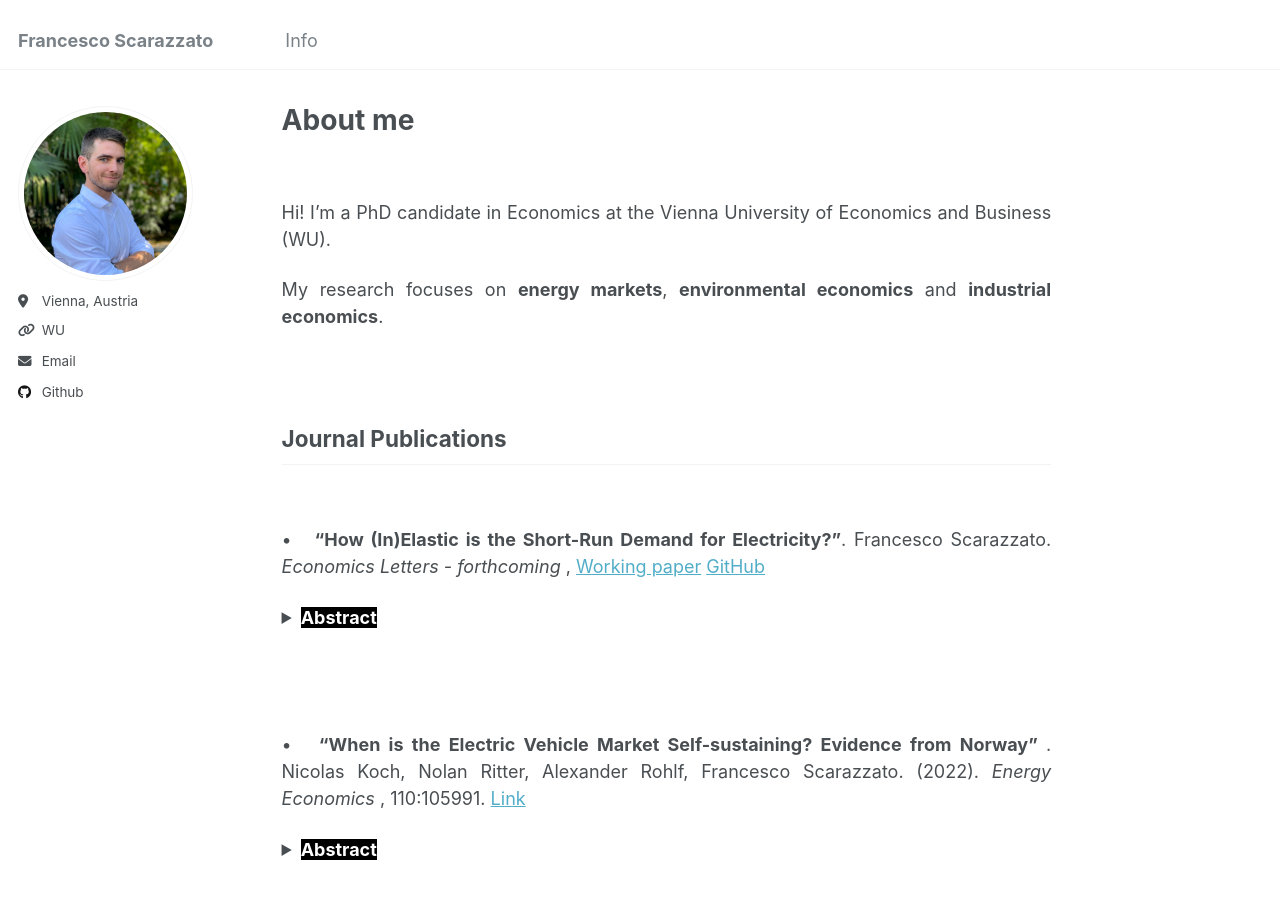
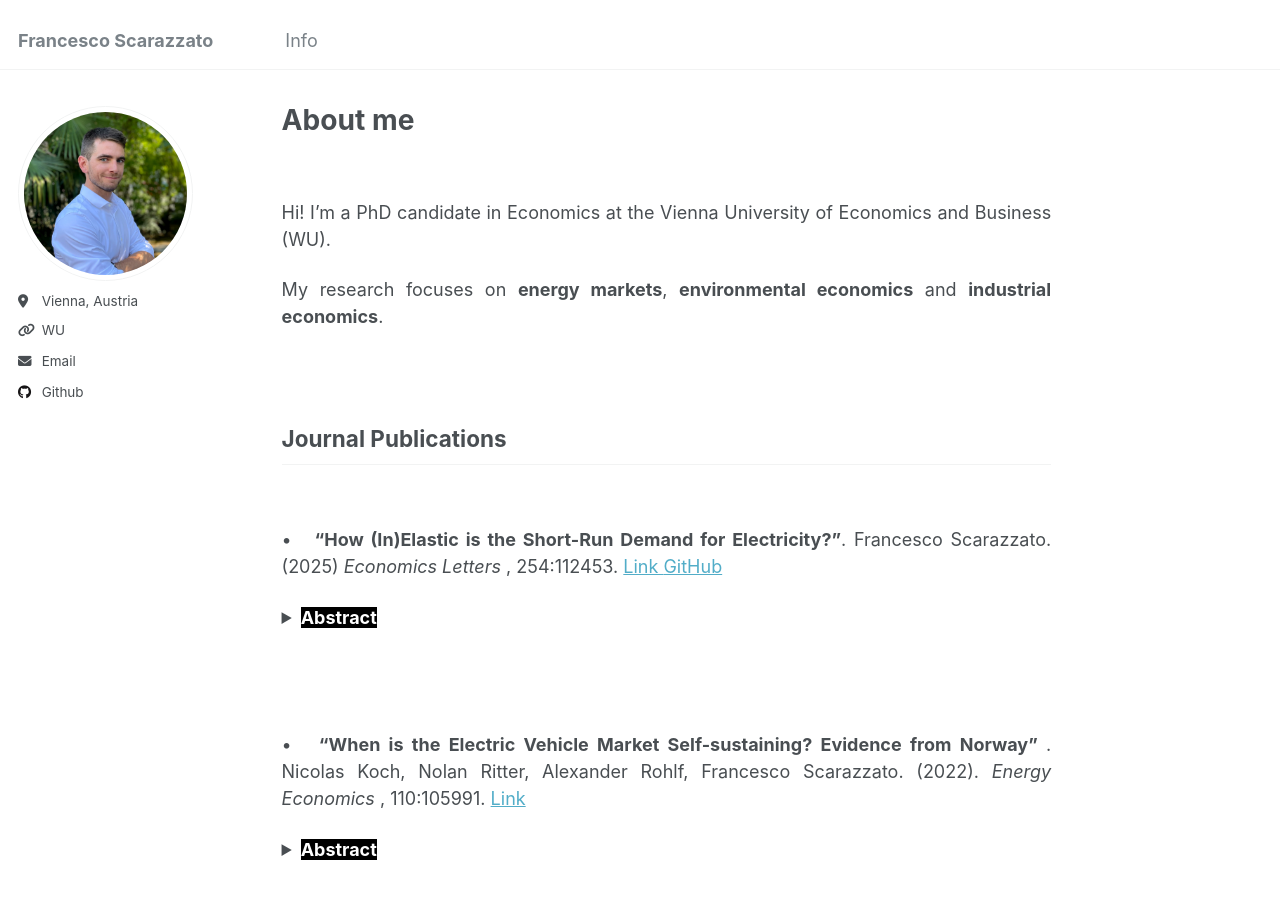
Before and after one commit to fscarazzato/fscarazzato.github.io, a Jekyll site: the page built from _pages/about.md, in a window 1280 px wide and 900 px high. Built offline with Jekyll 4.4.1, drawn with Linux system fonts in a browser that asks for light colours.

Commit message:
updated citation

```diff
--- a/_pages/about.md
+++ b/_pages/about.md
@@ -33,7 +33,7 @@ Journal Publications
 
 <br>
 
-&#x2022; &nbsp; <b> "How (In)Elastic is the Short-Run Demand for Electricity?"</b>. Francesco Scarazzato. <i> Economics Letters - forthcoming </i>, [Working paper](https://fscarazzato.github.io/files/Scarazzato_2025_HowInElastic.pdf) [GitHub](https://github.com/fscarazzato/Short-RunElectricityDemand)
+&#x2022; &nbsp; <b> "How (In)Elastic is the Short-Run Demand for Electricity?"</b>. Francesco Scarazzato. (2025) <i> Economics Letters </i>, 254:112453. <a href="https://doi.org/10.1016/j.econlet.2025.112453."> Link </a> [GitHub](https://github.com/fscarazzato/Short-RunElectricityDemand)
 
 <details>
 
```
